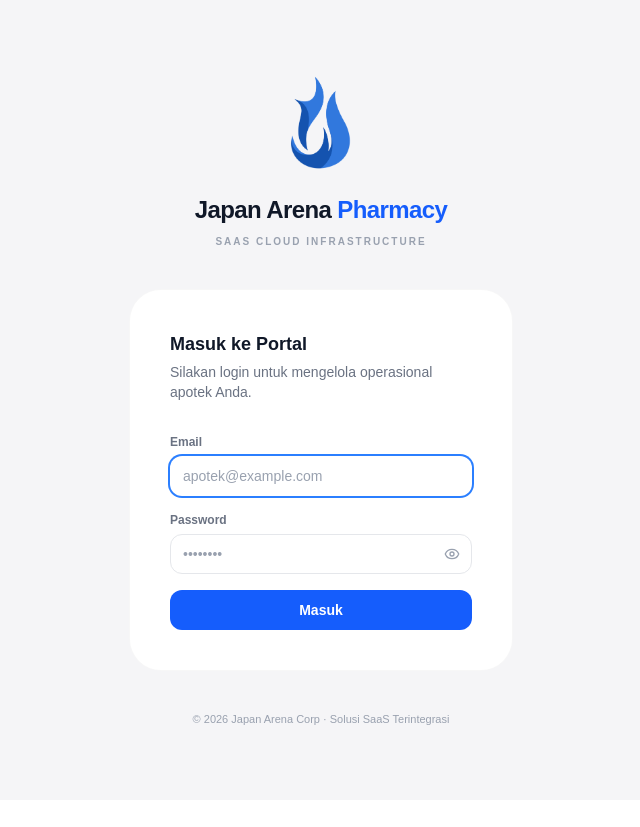
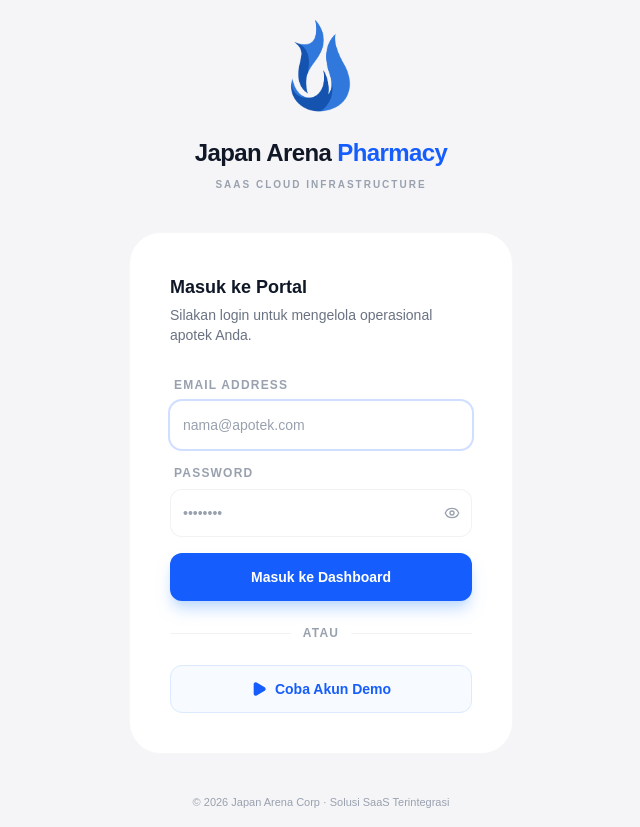
Before and after one commit to RiGi26/ja-pharmacy-platform, a Next.js app: page /login in a window 1280 px wide. Shown: the whole page, without its empty margins (319-959 px from the left). Before the commit the page ends 800 px from the top, so only its background shows below. Built offline with nearby package versions, Linux system fonts and the light colour scheme.

Commit message:
feat: add auto-login demo button to pharmacy platform

```diff
--- a/src/app/(auth)/login/login-form.tsx
+++ b/src/app/(auth)/login/login-form.tsx
@@ -5,7 +5,7 @@ import { useRouter } from 'next/navigation'
 import { createClient } from '@/lib/supabase/client'
 import { Input } from '@/components/ui/input'
 import { Button } from '@/components/ui/button'
-import { Eye, EyeOff, Loader2 } from 'lucide-react'
+import { Eye, EyeOff, Loader2, Play } from 'lucide-react'
 import toast from 'react-hot-toast'
 
 export function LoginForm() {
@@ -14,6 +14,31 @@ export function LoginForm() {
   const [password, setPassword] = useState('')
   const [showPw, setShowPw] = useState(false)
   const [loading, setLoading] = useState(false)
+
+  async function handleDemoLogin() {
+    setLoading(true)
+    const demoEmail = 'demo@japanarena.com'
+    const demoPassword = 'password123'
+
+    setEmail(demoEmail)
+    setPassword(demoPassword)
+
+    const supabase = createClient()
+    const { error } = await supabase.auth.signInWithPassword({
+      email: demoEmail,
+      password: demoPassword
+    })
+
+    if (error) {
+      toast.error('Gagal masuk ke akun demo. Silakan coba manual.')
+      setLoading(false)
+      return
+    }
+
+    toast.success('Masuk sebagai akun Demo')
+    router.replace('/dashboard')
+    router.refresh()
+  }
 
   async function handleSubmit(e: React.FormEvent) {
     e.preventDefault()
@@ -36,22 +61,24 @@ export function LoginForm() {
   }
 
   return (
+    <div className="space-y-6">
       <form onSubmit={handleSubmit} className="space-y-4">
         <div>
-        <label className="block text-xs font-semibold text-gray-500 mb-1.5">Email</label>
+          <label className="block text-xs font-bold text-gray-400 uppercase tracking-widest mb-2 ml-1">Email Address</label>
           <Input
             type="email"
-          placeholder="apotek@example.com"
+            placeholder="nama@apotek.com"
             value={email}
             onChange={e => setEmail(e.target.value)}
             required
             autoFocus
             autoComplete="email"
+            className="rounded-xl h-12 border-black/[0.05] focus:ring-blue-600/20"
           />
         </div>
 
         <div>
-        <label className="block text-xs font-semibold text-gray-500 mb-1.5">Password</label>
+          <label className="block text-xs font-bold text-gray-400 uppercase tracking-widest mb-2 ml-1">Password</label>
           <div className="relative">
             <Input
               type={showPw ? 'text' : 'password'}
@@ -60,22 +87,43 @@ export function LoginForm() {
               onChange={e => setPassword(e.target.value)}
               required
               autoComplete="current-password"
-            className="pr-10"
+              className="pr-10 rounded-xl h-12 border-black/[0.05] focus:ring-blue-600/20"
             />
             <button
               type="button"
               onClick={() => setShowPw(!showPw)}
-            className="absolute right-3 top-1/2 -translate-y-1/2 text-gray-400 hover:text-gray-600"
+              className="absolute right-3 top-1/2 -translate-y-1/2 text-gray-400 hover:text-gray-600 transition-colors"
             >
               {showPw ? <EyeOff className="w-4 h-4" /> : <Eye className="w-4 h-4" />}
             </button>
           </div>
         </div>
 
-      <Button type="submit" className="w-full" disabled={loading}>
-        {loading && <Loader2 className="w-4 h-4 animate-spin" />}
-        {loading ? 'Masuk...' : 'Masuk'}
+        <Button type="submit" className="w-full h-12 rounded-xl bg-blue-600 hover:bg-blue-700 shadow-lg shadow-blue-200 transition-all font-bold" disabled={loading}>
+          {loading ? <Loader2 className="w-4 h-4 animate-spin mr-2" /> : null}
+          Masuk ke Dashboard
         </Button>
       </form>
+
+      <div className="relative">
+        <div className="absolute inset-0 flex items-center">
+          <span className="w-full border-t border-black/[0.05]" />
+        </div>
+        <div className="relative flex justify-center text-xs uppercase">
+          <span className="bg-white px-3 text-gray-400 font-bold tracking-widest">Atau</span>
+        </div>
+      </div>
+
+      <Button
+        type="button"
+        variant="outline"
+        onClick={handleDemoLogin}
+        disabled={loading}
+        className="w-full h-12 rounded-xl border-blue-100 bg-blue-50/50 text-blue-600 hover:bg-blue-50 hover:border-blue-200 transition-all font-bold flex items-center justify-center gap-2"
+      >
+        <Play size={16} className="fill-blue-600" />
+        Coba Akun Demo
+      </Button>
+    </div>
   )
 }
```
Lines whose indentation alone changed are shown as unchanged.
